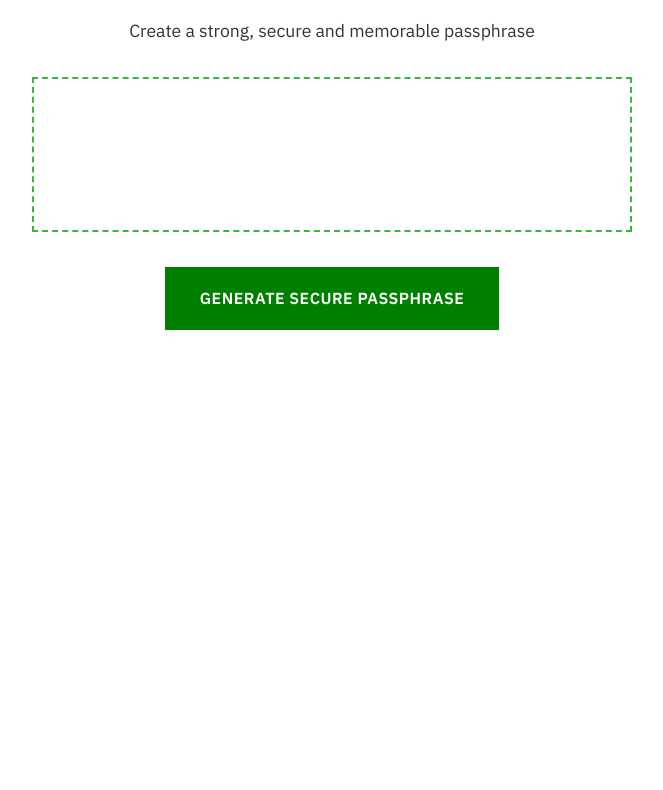
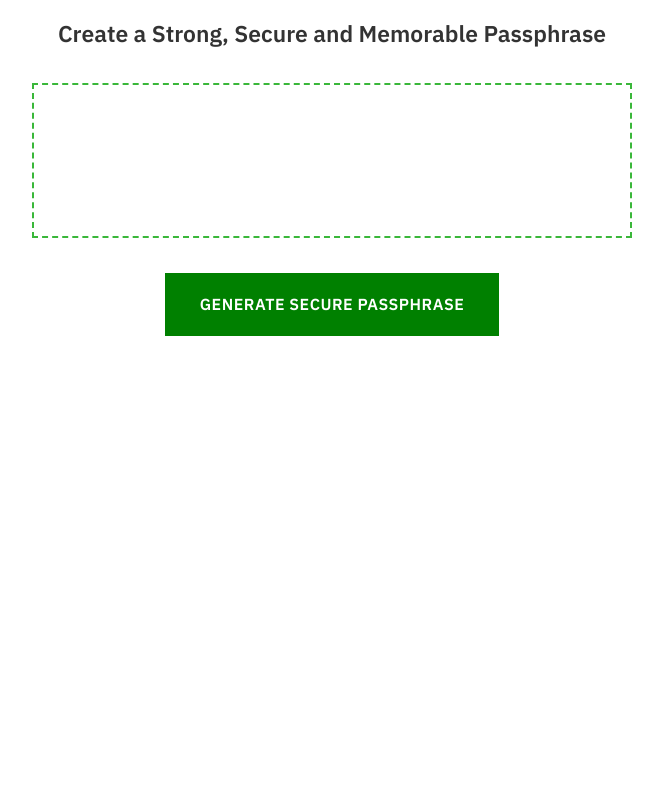
Before and after one commit to anandgraves/dice, a website built with Parcel: page src/index.html in a window 1280 px wide. Shown: the part 159-949 px from the top of the page, without its empty margins (308-971 px from the left). Built offline with nearby package versions, Linux system fonts and the light colour scheme.

Commit message:
refactor: description style

```diff
--- a/src/index.css
+++ b/src/index.css
@@ -123,6 +123,8 @@ li + li {
 }
 
 .description {
+  font-weight: 600;
+  font-size: 1.3rem;
   margin-bottom: 2rem;
 }
 
--- a/src/index.html
+++ b/src/index.html
@@ -16,7 +16,7 @@
         <h1 class="title">Dice</h1>
         <p class="subtitle">Passphrase Generator</p>
         <p class="description">
-          Create a strong, secure and memorable passphrase
+          Create a Strong, Secure and Memorable Passphrase
         </p>
 
         <div class="passphrase">
```
